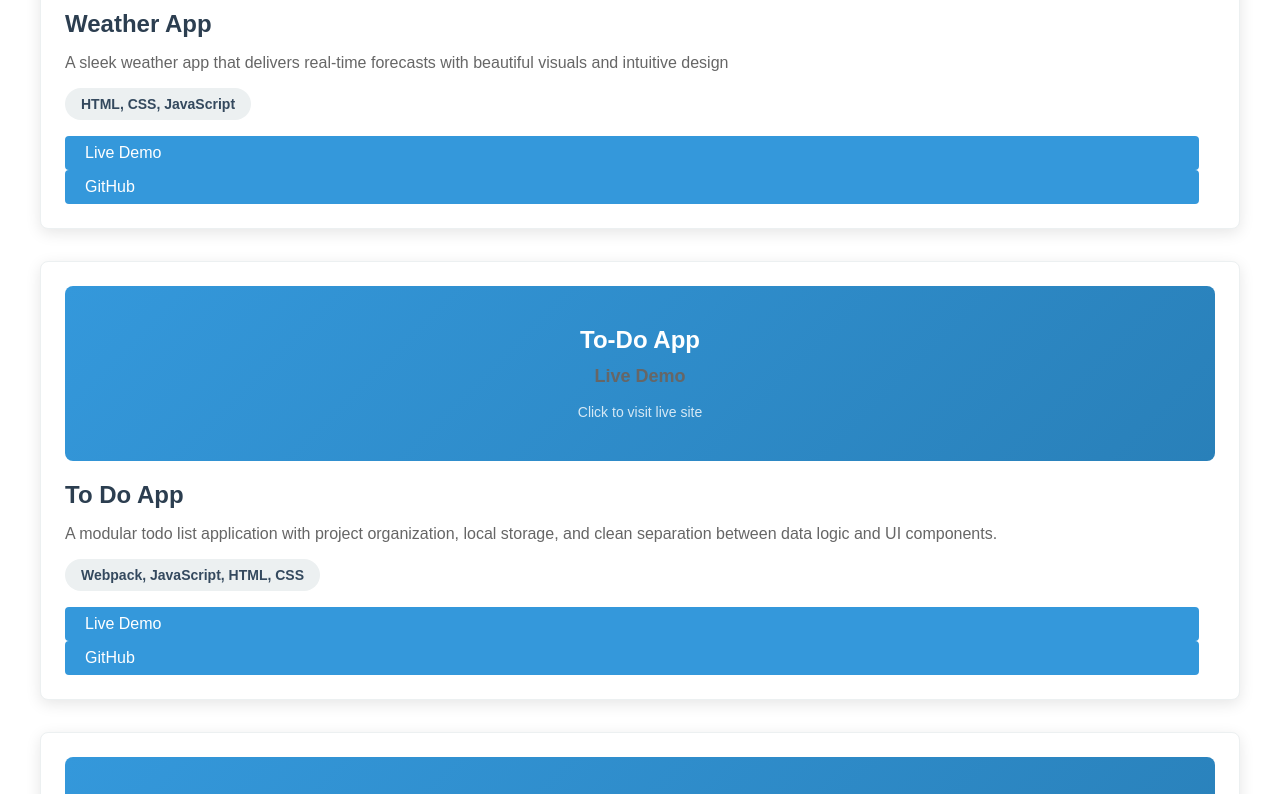
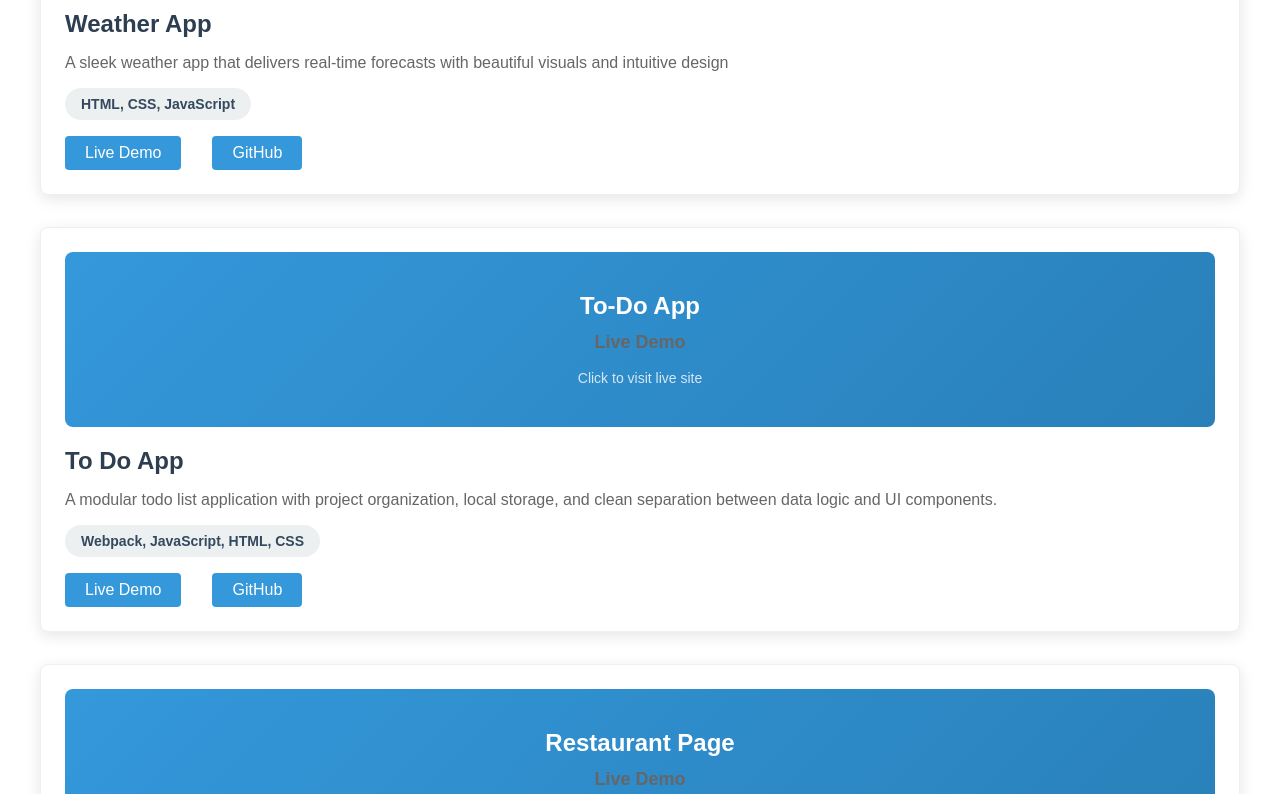
Before and after one commit to Basliel-Sisay/Home-Page, a plain HTML site: page index.html in a window 1280 px wide. Shown: the part 1120-1914 px from the top of the page. Drawn offline with Linux system fonts and the light colour scheme.

Commit message:
Adjusted the project-link class layout using flex

```diff
--- a/home-page.css
+++ b/home-page.css
@@ -174,10 +174,14 @@ nav a:hover{
     color: rgb(52, 73, 94);
     font-weight: bold;
 }
+.project-links{
+    display: flex;
+    gap:15px;
+}
 .project-links a{
     display: flex;
-    flex-direction: column;
-    justify-content: space-around;
+    justify-content: center;
+    align-items: center;
     margin-right: 16px;
     padding: 8px 20px;
     background-color: rgb(52, 152, 219);
```
